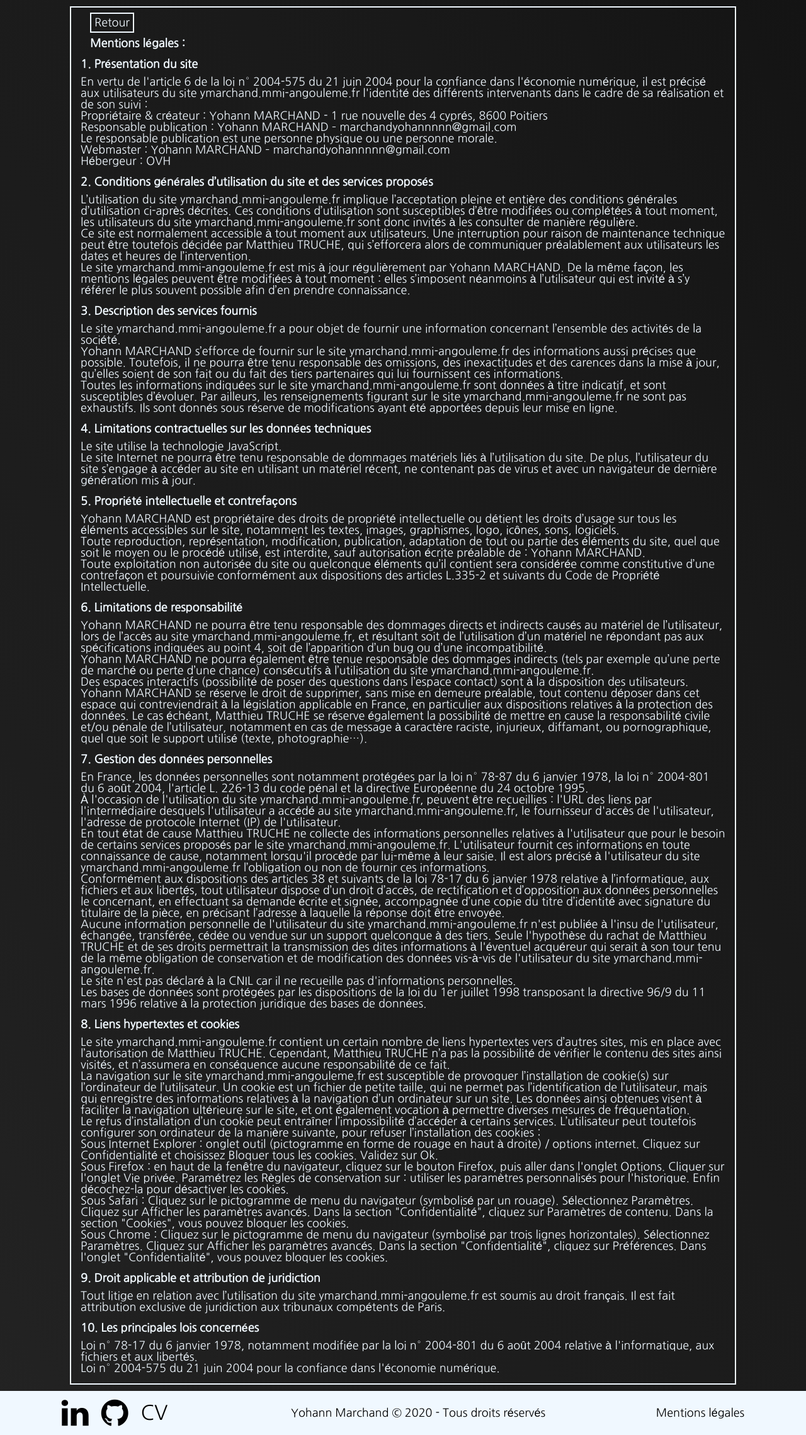
After one commit to yohannmarchand/portfolio, a PHP site: page /mentions.html in a window 1280 px wide. The commit adds this page. Shown: the whole page at 63% size. Run offline with PHP 8.4, Linux system fonts and the light colour scheme; style sheets or scripts are compiled from the project's sources; some libraries are stand-ins or nearby versions; some web fonts are replaced.

Commit message:
LegalNotive

```diff
--- a/src/assets/scss/style.scss
+++ b/src/assets/scss/style.scss
@@ -14,3 +14,4 @@
 @import "style/footer.scss";
 @import "style/accessibility.scss";
 @import "style/responsiveNavBar.scss";
+@import "style/legalNotice.scss";
--- /dev/null
+++ b/src/assets/scss/style/legalNotice.scss
@@ -0,0 +1,32 @@
+.legalNotice{
+
+    display: flex;
+
+    justify-content: center;
+    margin: 10px 0px;
+}
+
+.legalNotice >div {
+
+    width: 80%;
+    border: 2px aliceblue solid;
+    padding: 15px;
+}
+
+.legalNotice__mainTitle{
+
+    margin :15px;
+}
+
+.legalNotice__tittle{
+
+    margin-top: 15px;
+    margin-bottom: 10px;
+}
+
+.legalNotice__link{
+
+    margin:15px;
+    border: 2px solid aliceblue;
+    padding: 5px;
+}
--- a/src/index.html
+++ b/src/index.html
@@ -201,7 +201,7 @@
       <a href="">CV</a>
     </div>
     <span>Yohann Marchand © 2020 - Tous droits réservés</span>
-    <a href="">Mentions légales</a>
+    <a href="mentions.html">Mentions légales</a>
   </footer>
 </body>
 <script src="https://cdnjs.cloudflare.com/ajax/libs/jquery/3.4.1/jquery.min.js"
--- /dev/null
+++ b/src/mentions.html
@@ -0,0 +1,112 @@
+<!DOCTYPE html>
+<html lang="fr">
+<head>
+    <meta charset="UTF-8">
+    <meta name="viewport" content="width=device-width, initial-scale=1.0">
+    <title>Yohann Marchand : Mentions légales</title>
+    <link href="https://fonts.googleapis.com/css?family=Nanum+Gothic&display=swap" rel="stylesheet">
+    <link href="https://stackpath.bootstrapcdn.com/font-awesome/4.7.0/css/font-awesome.min.css" rel="stylesheet"
+      integrity="sha384-wvfXpqpZZVQGK6TAh5PVlGOfQNHSoD2xbE+QkPxCAFlNEevoEH3Sl0sibVcOQVnN" crossorigin="anonymous">
+    <link rel="stylesheet" href="https://cdn.rawgit.com/konpa/devicon/df6431e323547add1b4cf45992913f15286456d3/devicon.min.css">
+    <link rel="stylesheet" href="assets/scss/style.scss">
+    <link rel="stylesheet" href="https://use.typekit.net/urf8uoc.css">
+</head>
+<body>
+
+
+
+    <div class="legalNotice">
+        <div>
+            <a href="index.html" class="legalNotice__link">Retour</a>
+            <h1 class="legalNotice__mainTitle">Mentions légales : </h1>
+            <h4 class="legalNotice__tittle">1. Présentation du site</h4>
+            <p class="legalNotice__text">
+                En vertu de l'article 6 de la loi n° 2004-575 du 21 juin 2004 pour la confiance dans l'économie numérique, il est précisé aux utilisateurs du site ymarchand.mmi-angouleme.fr l'identité des différents intervenants dans le cadre de sa réalisation et de son suivi :<br>
+                Propriétaire &amp; créateur : Yohann MARCHAND - 1 rue nouvelle des 4 cyprés, 8600 Poitiers<br>
+                Responsable publication : Yohann MARCHAND – marchandyohannnnn@gmail.com<br>
+                Le responsable publication est une personne physique ou une personne morale.<br>
+                Webmaster : Yohann MARCHAND – marchandyohannnnn@gmail.com<br>
+                Hébergeur : OVH
+            </p>
+
+            <h4 class="legalNotice__tittle">2. Conditions générales d’utilisation du site et des services proposés</h4>
+            <p class="legalNotice__text">
+            L’utilisation du site ymarchand.mmi-angouleme.fr implique l’acceptation pleine et entière des conditions générales d’utilisation ci-après décrites. Ces conditions d’utilisation sont susceptibles d’être modifiées ou complétées à tout moment, les utilisateurs du site ymarchand.mmi-angouleme.fr sont donc invités à les consulter de manière régulière.<br>
+            Ce site est normalement accessible à tout moment aux utilisateurs. Une interruption pour raison de maintenance technique peut être toutefois décidée par Matthieu TRUCHE, qui s’efforcera alors de communiquer préalablement aux utilisateurs les dates et heures de l’intervention.<br>
+            Le site ymarchand.mmi-angouleme.fr est mis à jour régulièrement par Yohann MARCHAND. De la même façon, les mentions légales peuvent être modifiées à tout moment : elles s’imposent néanmoins à l’utilisateur qui est invité à s’y référer le plus souvent possible afin d’en prendre connaissance.
+            </p>
+
+            <h4 class="legalNotice__tittle">3. Description des services fournis</h4>
+            <p class="legalNotice__text">
+            Le site ymarchand.mmi-angouleme.fr a pour objet de fournir une information concernant l’ensemble des activités de la société.<br>
+            Yohann MARCHAND s’efforce de fournir sur le site ymarchand.mmi-angouleme.fr des informations aussi précises que possible. Toutefois, il ne pourra être tenu responsable des omissions, des inexactitudes et des carences dans la mise à jour, qu’elles soient de son fait ou du fait des tiers partenaires qui lui fournissent ces informations.<br>
+            Toutes les informations indiquées sur le site ymarchand.mmi-angouleme.fr sont données à titre indicatif, et sont susceptibles d’évoluer. Par ailleurs, les renseignements figurant sur le site ymarchand.mmi-angouleme.fr ne sont pas exhaustifs. Ils sont donnés sous réserve de modifications ayant été apportées depuis leur mise en ligne.
+            </p>
+
+            <h4 class="legalNotice__tittle">4. Limitations contractuelles sur les données techniques</h4>
+            <p class="legalNotice__text">
+            Le site utilise la technologie JavaScript.<br>
+            Le site Internet ne pourra être tenu responsable de dommages matériels liés à l’utilisation du site. De plus, l’utilisateur du site s’engage à accéder au site en utilisant un matériel récent, ne contenant pas de virus et avec un navigateur de dernière génération mis à jour.
+            </p>
+
+            <h4 class="legalNotice__tittle">5. Propriété intellectuelle et contrefaçons</h4>
+            <p class="legalNotice__text">
+                Yohann MARCHAND est propriétaire des droits de propriété intellectuelle ou détient les droits d’usage sur tous les éléments accessibles sur le site, notamment les textes, images, graphismes, logo, icônes, sons, logiciels.<br>
+            Toute reproduction, représentation, modification, publication, adaptation de tout ou partie des éléments du site, quel que soit le moyen ou le procédé utilisé, est interdite, sauf autorisation écrite préalable de : Yohann MARCHAND.<br>
+            Toute exploitation non autorisée du site ou quelconque éléments qu’il contient sera considérée comme constitutive d’une contrefaçon et poursuivie conformément aux dispositions des articles L.335-2 et suivants du Code de Propriété Intellectuelle.
+            </p>
+
+            <h4 class="legalNotice__tittle">6. Limitations de responsabilité</h4>
+            <p class="legalNotice__text">
+            Yohann MARCHAND ne pourra être tenu responsable des dommages directs et indirects causés au matériel de l’utilisateur, lors de l’accès au site ymarchand.mmi-angouleme.fr, et résultant soit de l’utilisation d’un matériel ne répondant pas aux spécifications indiquées au point 4, soit de l’apparition d’un bug ou d’une incompatibilité.<br>
+            Yohann MARCHAND ne pourra également être tenue responsable des dommages indirects (tels par exemple qu’une perte de marché ou perte d’une chance) consécutifs à l’utilisation du site ymarchand.mmi-angouleme.fr.<br>
+            Des espaces interactifs (possibilité de poser des questions dans l’espace contact) sont à la disposition des utilisateurs. Yohann MARCHAND se réserve le droit de supprimer, sans mise en demeure préalable, tout contenu déposer dans cet espace qui contreviendrait à la législation applicable en France, en particulier aux dispositions relatives à la protection des données. Le cas échéant, Matthieu TRUCHE se réserve également la possibilité de mettre en cause la responsabilité civile et/ou pénale de l’utilisateur, notamment en cas de message à caractère raciste, injurieux, diffamant, ou pornographique, quel que soit le support utilisé (texte, photographie…).
+            </p>
+
+            <h4 class="legalNotice__tittle">7. Gestion des données personnelles</h4>
+            <p class="legalNotice__text">
+            En France, les données personnelles sont notamment protégées par la loi n° 78-87 du 6 janvier 1978, la loi n° 2004-801 du 6 août 2004, l'article L. 226-13 du code pénal et la directive Européenne du 24 octobre 1995.<br>
+            À l'occasion de l'utilisation du site ymarchand.mmi-angouleme.fr, peuvent être recueillies : l'URL des liens par l'intermédiaire desquels l'utilisateur a accédé au site ymarchand.mmi-angouleme.fr, le fournisseur d'accès de l'utilisateur, l'adresse de protocole Internet (IP) de l'utilisateur.<br>
+            En tout état de cause Matthieu TRUCHE ne collecte des informations personnelles relatives à l'utilisateur que pour le besoin de certains services proposés par le site ymarchand.mmi-angouleme.fr. L'utilisateur fournit ces informations en toute connaissance de cause, notamment lorsqu'il procède par lui-même à leur saisie. Il est alors précisé à l'utilisateur du site ymarchand.mmi-angouleme.fr l’obligation ou non de fournir ces informations.<br>
+            Conformément aux dispositions des articles 38 et suivants de la loi 78-17 du 6 janvier 1978 relative à l’informatique, aux fichiers et aux libertés, tout utilisateur dispose d’un droit d’accès, de rectification et d’opposition aux données personnelles le concernant, en effectuant sa demande écrite et signée, accompagnée d’une copie du titre d’identité avec signature du titulaire de la pièce, en précisant l’adresse à laquelle la réponse doit être envoyée.<br>
+            Aucune information personnelle de l'utilisateur du site ymarchand.mmi-angouleme.fr n'est publiée à l'insu de l'utilisateur, échangée, transférée, cédée ou vendue sur un support quelconque à des tiers. Seule l'hypothèse du rachat de Matthieu TRUCHE et de ses droits permettrait la transmission des dites informations à l'éventuel acquéreur qui serait à son tour tenu de la même obligation de conservation et de modification des données vis-à-vis de l'utilisateur du site ymarchand.mmi-angouleme.fr.<br>
+            Le site n'est pas déclaré à la CNIL car il ne recueille pas d'informations personnelles.<br>
+            Les bases de données sont protégées par les dispositions de la loi du 1er juillet 1998 transposant la directive 96/9 du 11 mars 1996 relative à la protection juridique des bases de données.
+            </p>
+
+            <h4 class="legalNotice__tittle">8. Liens hypertextes et cookies</h4>
+            <p class="legalNotice__text">
+            Le site ymarchand.mmi-angouleme.fr contient un certain nombre de liens hypertextes vers d’autres sites, mis en place avec l’autorisation de Matthieu TRUCHE. Cependant, Matthieu TRUCHE n’a pas la possibilité de vérifier le contenu des sites ainsi visités, et n’assumera en conséquence aucune responsabilité de ce fait.<br>
+            La navigation sur le site ymarchand.mmi-angouleme.fr est susceptible de provoquer l’installation de cookie(s) sur l’ordinateur de l’utilisateur. Un cookie est un fichier de petite taille, qui ne permet pas l’identification de l’utilisateur, mais qui enregistre des informations relatives à la navigation d’un ordinateur sur un site. Les données ainsi obtenues visent à faciliter la navigation ultérieure sur le site, et ont également vocation à permettre diverses mesures de fréquentation.<br>
+            Le refus d’installation d’un cookie peut entraîner l’impossibilité d’accéder à certains services. L’utilisateur peut toutefois configurer son ordinateur de la manière suivante, pour refuser l’installation des cookies :<br>
+            Sous Internet Explorer : onglet outil (pictogramme en forme de rouage en haut à droite) / options internet. Cliquez sur Confidentialité et choisissez Bloquer tous les cookies. Validez sur Ok.<br>
+            Sous Firefox : en haut de la fenêtre du navigateur, cliquez sur le bouton Firefox, puis aller dans l'onglet Options. Cliquer sur l'onglet Vie privée. Paramétrez les Règles de conservation sur : utiliser les paramètres personnalisés pour l'historique. Enfin décochez-la pour désactiver les cookies.<br>
+            Sous Safari : Cliquez sur le pictogramme de menu du navigateur (symbolisé par un rouage). Sélectionnez Paramètres. Cliquez sur Afficher les paramètres avancés. Dans la section "Confidentialité", cliquez sur Paramètres de contenu. Dans la section "Cookies", vous pouvez bloquer les cookies.<br>
+            Sous Chrome : Cliquez sur le pictogramme de menu du navigateur (symbolisé par trois lignes horizontales). Sélectionnez Paramètres. Cliquez sur Afficher les paramètres avancés. Dans la section "Confidentialité", cliquez sur Préférences. Dans l'onglet "Confidentialité", vous pouvez bloquer les cookies.
+            </p>
+
+            <h4 class="legalNotice__tittle">9. Droit applicable et attribution de juridiction</h4>
+            <p class="legalNotice__text">
+            Tout litige en relation avec l’utilisation du site ymarchand.mmi-angouleme.fr est soumis au droit français. Il est fait attribution exclusive de juridiction aux tribunaux compétents de Paris.
+            </p>
+
+            <h4 class="legalNotice__tittle">10. Les principales lois concernées</h4>
+            <p class="legalNotice__text">
+            Loi n° 78-17 du 6 janvier 1978, notamment modifiée par la loi n° 2004-801 du 6 août 2004 relative à l'informatique, aux fichiers et aux libertés.<br>
+            Loi n° 2004-575 du 21 juin 2004 pour la confiance dans l'économie numérique.
+            </p>
+        </div>
+    </div>
+
+    <footer class="footer">
+        <div class="footer__social">
+          <a href="https://www.linkedin.com/in/yohann-marchand-5b8522175/"><i class="fa fa-linkedin"></i></a>
+          <a href="https://github.com/yohannmarchand"><i class="fa fa-github"></i></a>
+          <a href="">CV</a>
+        </div>
+        <span>Yohann Marchand © 2020 - Tous droits réservés</span>
+        <a href="mentions.html">Mentions légales</a>
+      </footer>
+
+</body>
+</html>
```
